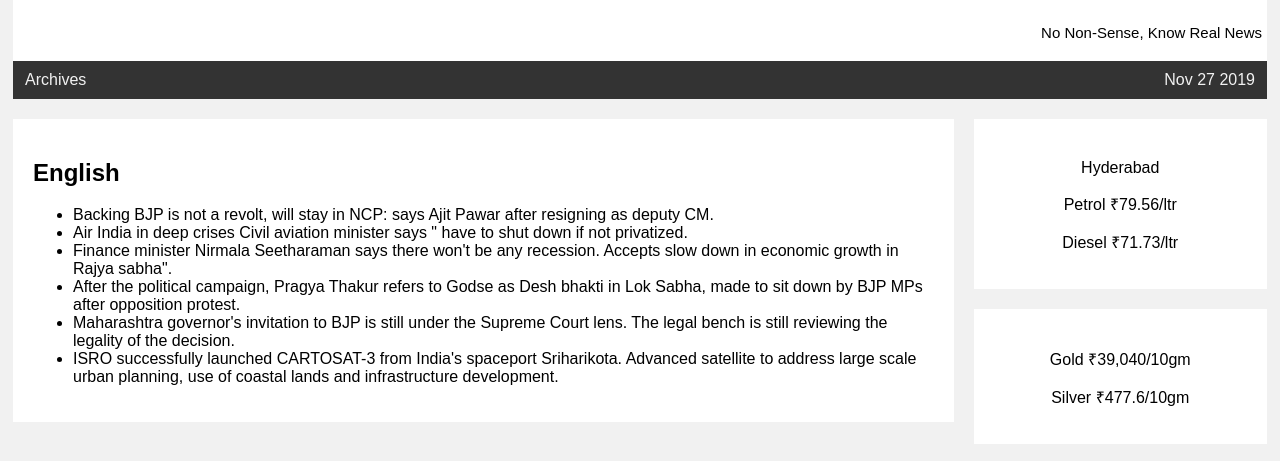
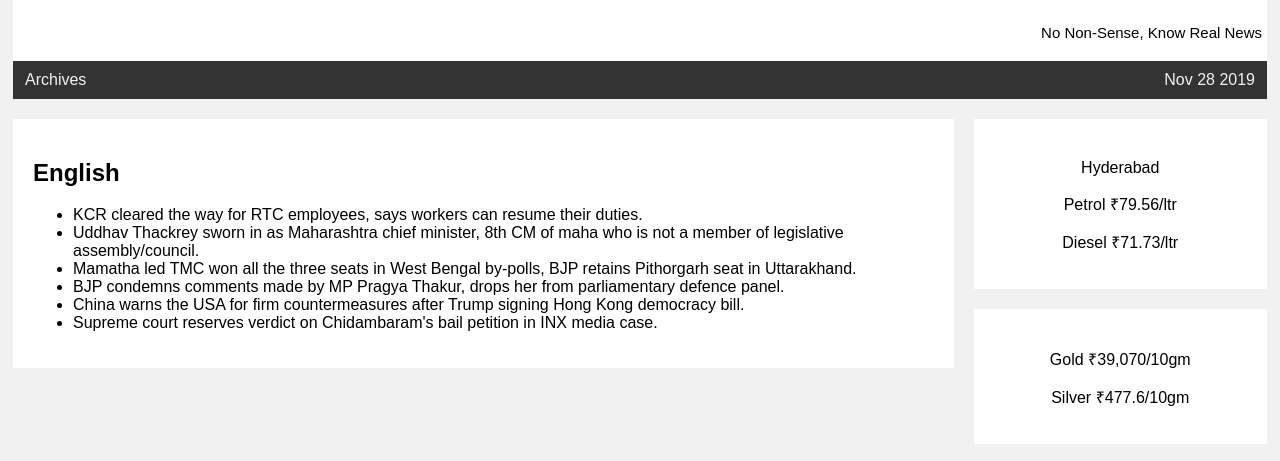
Before and after one commit to k-news-official/k-news-official.github.io, a plain HTML site: page index.html in a window 1280 px wide. Shown: the part 93-554 px from the top of the page. Drawn offline with Linux system fonts and the light colour scheme.

Commit message:
updated 20191128 news

```diff
--- a/index.html
+++ b/index.html
@@ -103,7 +103,7 @@ body {
   <a href="#">Archives</a>
   <!-- <a href="#">Link</a>
   <a href="#">Link</a> -->
-  <a href="https://veluribharath.github.io/knews" style="float:right">Nov 27 2019</a>
+  <a href="https://veluribharath.github.io/knews" style="float:right">Nov 28 2019</a>
 </div>
 
 <div class="row">
@@ -111,12 +111,12 @@ body {
     <div class="card">
       <h2>English</h2>
       <ul>
-        <li>Backing BJP is not a revolt, will stay in NCP: says Ajit Pawar after resigning as deputy CM.</li>
-        <li>Air India in deep crises Civil aviation minister says " have to shut down if not privatized.</li>
-        <li>Finance minister Nirmala Seetharaman says there won't be any recession. Accepts slow down in economic growth in Rajya sabha".</li>
-        <li>After the political campaign, Pragya Thakur refers to Godse as Desh bhakti in Lok Sabha, made to sit down by BJP MPs after opposition protest.</li>
-        <li>Maharashtra governor's invitation to BJP is still under the Supreme Court lens. The legal bench is still reviewing the legality of the decision.</li>
-        <li>ISRO successfully launched CARTOSAT-3 from India's spaceport Sriharikota. Advanced satellite to address large scale urban planning, use of coastal lands and infrastructure development.</li>
+        <li>KCR cleared the way for RTC employees, says workers can resume their duties.</li>
+        <li>Uddhav Thackrey sworn in as Maharashtra chief minister, 8th CM of maha who is not a member of legislative assembly/council.</li>
+        <li>Mamatha led TMC won all the three seats in West Bengal by-polls, BJP retains Pithorgarh seat in Uttarakhand.</li>
+        <li>BJP condemns comments made by MP Pragya Thakur, drops her from parliamentary defence panel.</li>
+        <li>China warns the USA for firm countermeasures after Trump signing Hong Kong democracy bill.</li>
+        <li>Supreme court reserves verdict on Chidambaram's bail petition in INX media case. </li>
       </ul>
       <p></p>
     </div>
@@ -131,7 +131,7 @@ body {
     </div>
     <div class="card" align = center>
       <h2></h2>
-      <p>Gold ₹39,040/10gm</p>
+      <p>Gold ₹39,070/10gm</p>
       <p>Silver ₹477.6/10gm</p>
     </div>
     <!--
```
